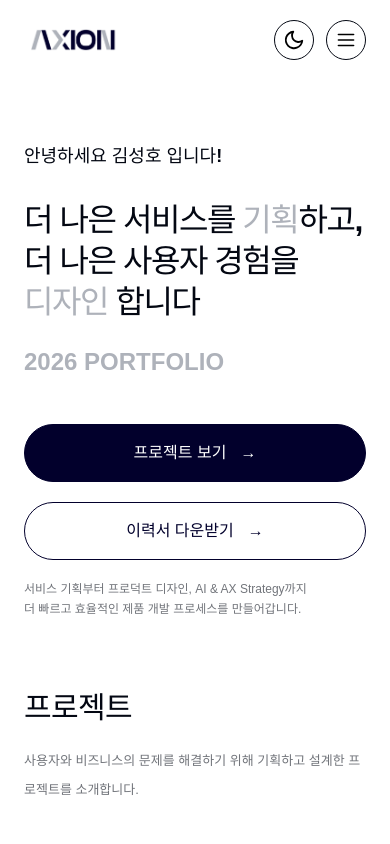
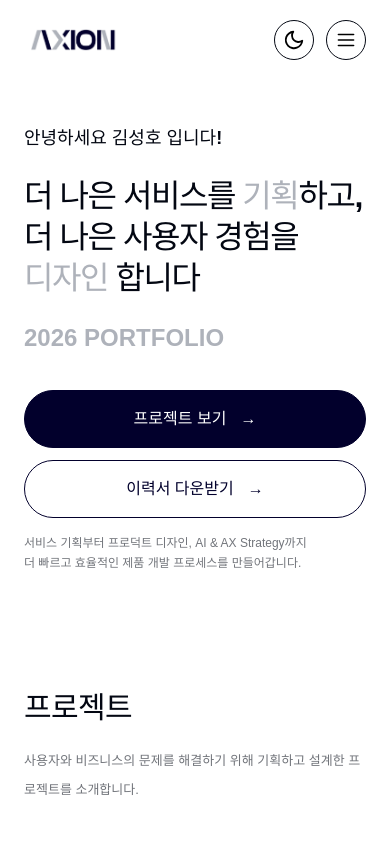
Before and after one commit to rlatjdgh9612/axion-portfolio, a Next.js app: page / in a window 390 px wide. Shown: the top 844 px of the page. Built offline with nearby package versions, Linux system fonts and the light colour scheme; a web font is replaced by a local one.

Commit message:
fix: 390px 홈 히어로 여백 축소 및 버튼 간격 통일

```diff
--- a/app/globals.css
+++ b/app/globals.css
@@ -1735,6 +1735,24 @@ body:has(.detail-hero-shell) .detail-hero h1 {
     margin-bottom: 12px;
   }
 
+  /* 홈 히어로 — 여백 축소 및 버튼 간격을 소개 페이지와 통일 */
+  .home-hero {
+    padding: 48px 0 32px;
+  }
+
+  .hero-greeting {
+    margin-bottom: 10px;
+  }
+
+  .hero-bottom {
+    margin-top: 24px;
+    gap: 16px;
+  }
+
+  .hero-actions {
+    gap: 12px;
+  }
+
   /* 프로젝트 섹션 — 더 보기 버튼을 목록 하단으로 */
   body:has(.home-hero) .projects-more-top {
     display: none;
```
